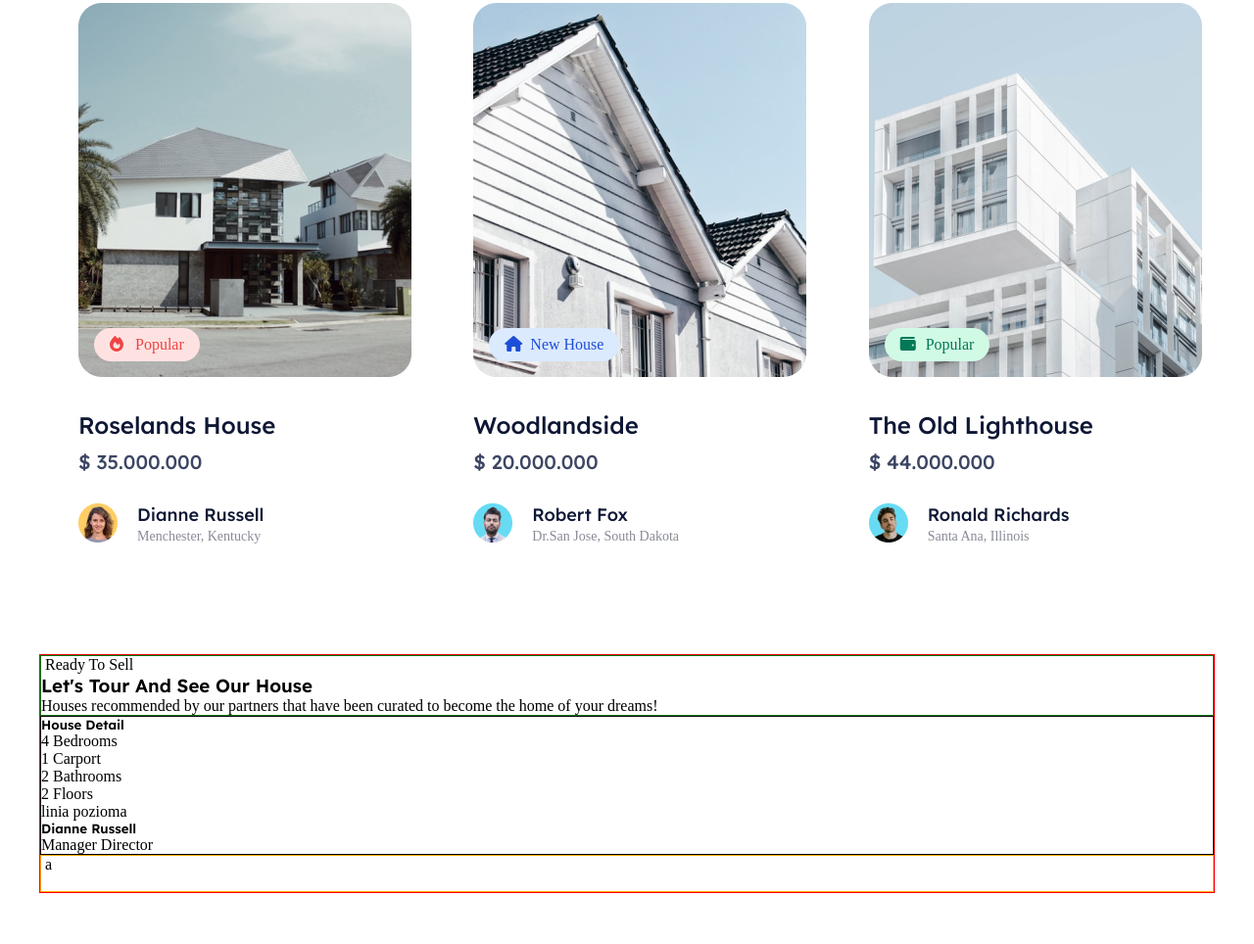
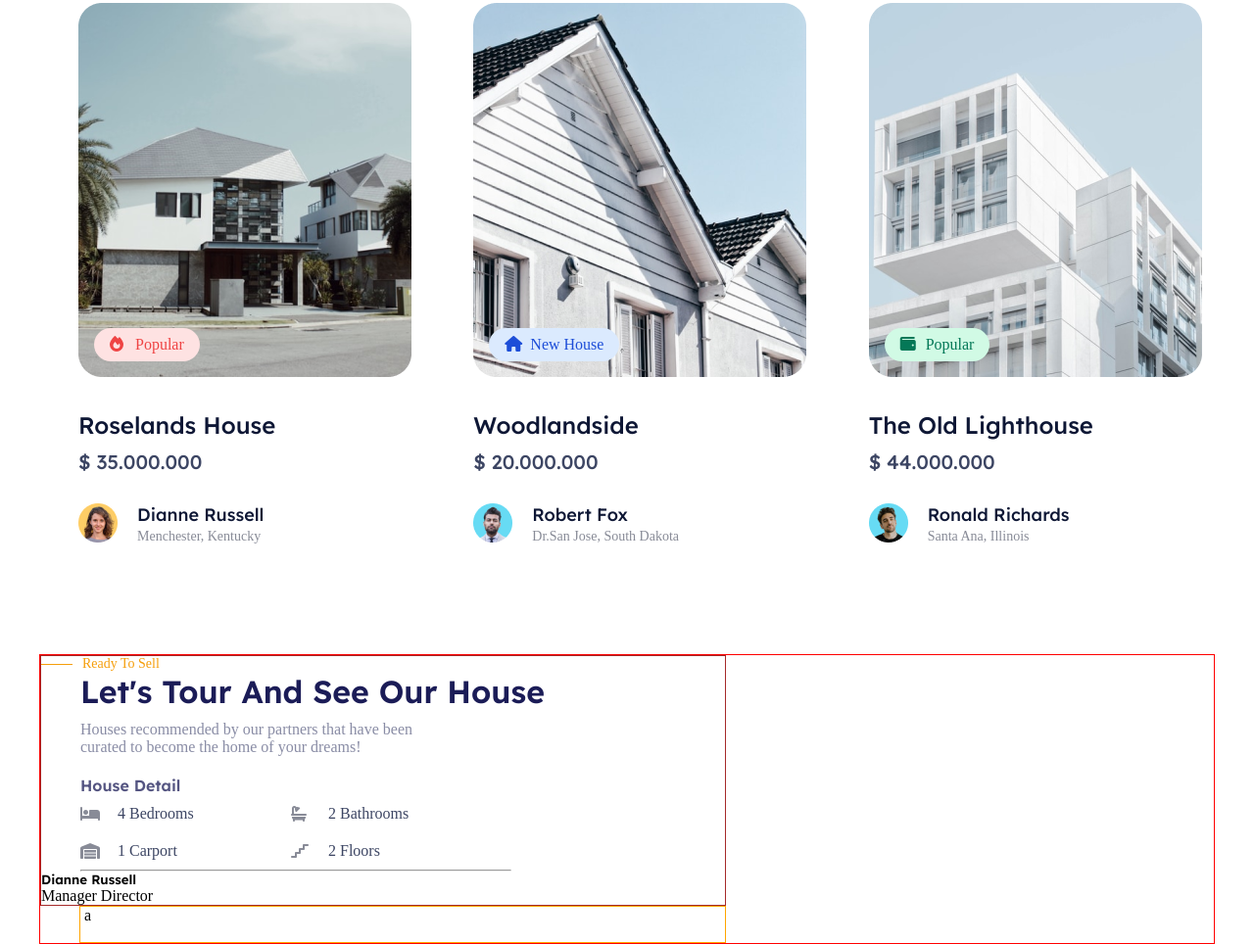
Before and after one commit to p738dev/lp-houses, a plain HTML site: page index.html in a window 1280 px wide. Shown: the part 923-1887 px from the top of the page at 98% size. Before the commit the page ends 1835 px from the top, so only its background shows below. Drawn offline with Linux system fonts and the light colour scheme.

Commit message:
Edit structure html and add style scss for left site view section

```diff
--- a/index.html
+++ b/index.html
@@ -191,35 +191,37 @@
       <section class="section-tour-and-see">
         <div class="container">
           <div class="rows-ready">
-            <p>
-              <span><img src="" alt="" /></span>
+            <p class="ready-paragraph">
+              <span><img src="images/line.png" alt="orange line" /></span>
               Ready To Sell
             </p>
             <h3>Let's Tour And See Our House</h3>
-            <p>
+            <p class="description-paragraph">
               Houses recommended by our partners that have been curated to
               become the home of your dreams!
             </p>
-          </div>
             <div class="house-details">
-            <h5>House Detail</h5>
-            <div class="type-detail">
-              <i></i>
+              <h6>House Detail</h6>
+              <div class="type-details">
+                <div class="detail">
+                  <i class="fas fa-bed"></i>
                   <p>4 Bedrooms</p>
                 </div>
-            <div class="type-detail">
-              <i></i>
+                <div class="detail">
+                  <i class="fas fa-bath"></i>
+                  <p>2 Bathrooms</p>
+                </div>
+                <div class="detail">
+                  <i class="fas fa-warehouse"></i>
                   <p>1 Carport</p>
                 </div>
-            <div class="type-detail">
-              <i></i>
-              <p>2 Bathrooms</p>
-            </div>
-            <div class="type-detail">
-              <i></i>
+                <div class="detail">
+                  <i class="fas fa-stairs"></i>
                   <p>2 Floors</p>
                 </div>
-            <div>linia pozioma</div>
+              </div>
+            </div>
+            <div class="line"><hr /></div>
             <div class="box-person">
               <div class="person-image"></div>
               <div class="person-name">
@@ -228,6 +230,7 @@
               </div>
             </div>
           </div>
+
           <div class="row-image">
             <div class="big-house-image">
               <img src="" alt="" />
--- a/scss/_sectionTourAndSee.scss
+++ b/scss/_sectionTourAndSee.scss
@@ -1,3 +1,5 @@
+@use "variables";
+
 .section-tour-and-see {
   .container {
     max-width: 1200px;
@@ -5,14 +7,95 @@
     border: 1px solid red;
 
     .rows-ready {
-      border: 1px solid green;
+      width: 700px;
+      border: 1px solid brown;
+
+      .ready-paragraph {
+        display: flex;
+        gap: 10px;
+        font-size: 14px;
+        font-weight: 500;
+        color: variables.$colorOrange;
+
+        span {
+          display: flex;
+          align-items: center;
+
+          img {
+            width: 32px;
+            height: 1px;
+            background: #f59e0b;
+          }
+        }
+      }
+
+      h3 {
+        color: #1b1c57;
+        font-size: 32px;
+        font-weight: 600;
+        margin-left: 40px;
+        margin-bottom: 10px;
+      }
+
+      .description-paragraph {
+        width: 390px;
+        height: 56px;
+        margin-left: 40px;
+        font-weight: 400;
+        font-size: 16px;
+        color: #626687;
+        opacity: 0.75;
+      }
     }
 
     .house-details {
-      border: 1px solid black;
+      margin-left: 40px;
+      margin-bottom: 10px;
+
+      h6 {
+        margin-bottom: 10px;
+        font-weight: 600;
+        font-size: 16px;
+        color: #1b1c57;
+        opacity: 0.75;
+      }
+
+      .type-details {
+        width: 350px;
+        display: grid;
+        grid-template-columns: repeat(2, 1fr);
+        column-gap: 80px;
+        row-gap: 20px;
+
+        .detail {
+          display: flex;
+          gap: 20px;
+          justify-content: left;
+          align-items: center;
+
+          i {
+            width: 18px;
+            color: #888b97;
+          }
+
+          p {
+            font-size: 16px;
+            font-weight: 500;
+            color: #3c4563;
+          }
+        }
+      }
+    }
+
+    .line {
+      margin-left: 40px;
+      width: 440px;
+      background-color: #f0f3fd;
     }
 
     .row-image {
+      width: 660px;
+      margin-left: 40px;
       border: 1px solid orange;
     }
   }
```
Also changed, not shown: style.css, 1 other file. Lines whose indentation alone changed are shown as unchanged.
